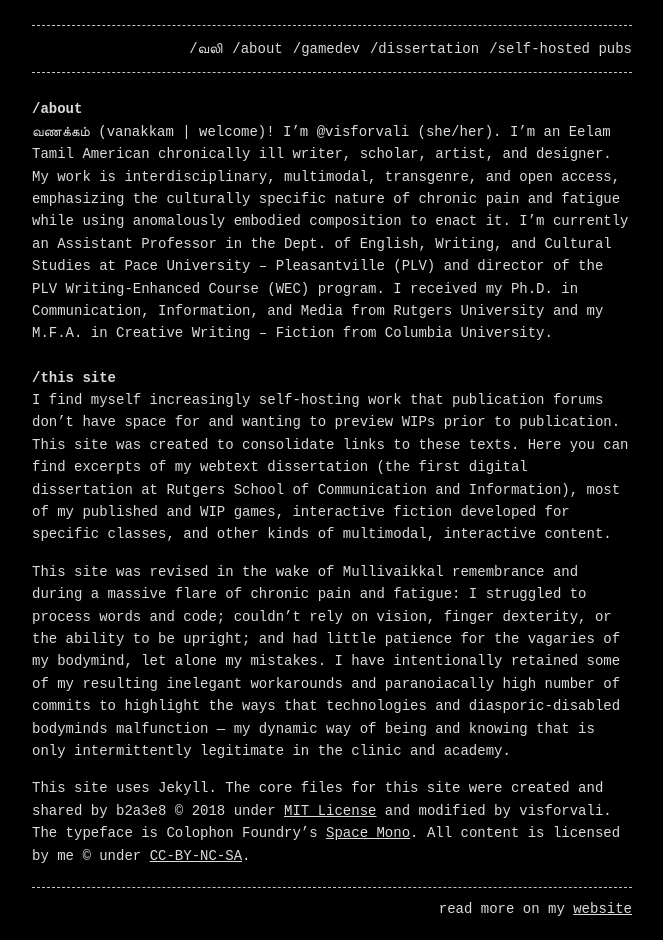
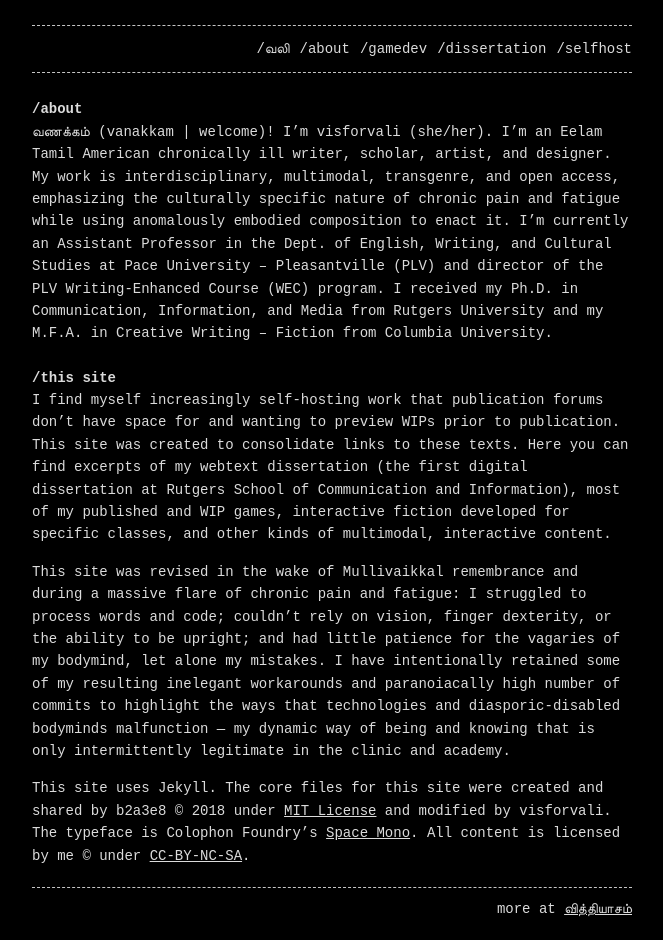
Before and after one commit to visforvali/visforvali.github.io, a Jekyll site: the page built from about.md, in a window 1280 px wide. Shown: the whole page, without its empty margins (308-971 px from the left). Built offline with Jekyll 4.4.1, drawn with Linux system fonts in a browser that asks for light colours.

Commit message:
Footer and about updates

```diff
--- a/_config.yml
+++ b/_config.yml
@@ -13,7 +13,7 @@ header_pages:
   - diss.md
   - pubs.md
 
-footer: 'read more on my <a href="https://vyshalimanivannan.com/">website</a>'
+footer: 'more at <a href="https://vyshalimanivannan.com/" target="_blank">வித்தியாசம்</a>'
 
 style: dark # dark (default) or light
 listen_for_clients_preferred_style: false # true or false (default)
--- a/about.md
+++ b/about.md
@@ -6,7 +6,7 @@ permalink: /about
 
 # /about
 
-<span lang="ta">வணக்கம் (vanakkam | welcome)</span>! I'm @visforvali (she/her). I'm an Eelam Tamil American chronically ill writer, scholar, artist, and designer. My work is interdisciplinary, multimodal, transgenre, and open access, emphasizing the culturally specific nature of chronic pain and fatigue while using anomalously embodied composition to enact it. I'm currently an Assistant Professor in the Dept. of English, Writing, and Cultural Studies at Pace University – Pleasantville (PLV) and director of the PLV Writing-Enhanced Course (WEC) program. I received my Ph.D. in Communication, Information, and Media from Rutgers University and my M.F.A. in Creative Writing – Fiction from Columbia University.
+<span lang="ta">வணக்கம் (vanakkam | welcome)</span>! I'm visforvali (she/her). I'm an Eelam Tamil American chronically ill writer, scholar, artist, and designer. My work is interdisciplinary, multimodal, transgenre, and open access, emphasizing the culturally specific nature of chronic pain and fatigue while using anomalously embodied composition to enact it. I'm currently an Assistant Professor in the Dept. of English, Writing, and Cultural Studies at Pace University – Pleasantville (PLV) and director of the PLV Writing-Enhanced Course (WEC) program. I received my Ph.D. in Communication, Information, and Media from Rutgers University and my M.F.A. in Creative Writing – Fiction from Columbia University.
 
 # /this site
 
--- a/pubs.md
+++ b/pubs.md
@@ -1,9 +1,9 @@
 ---
-title: /self-hosted pubs
+title: /selfhost
 layout: page
-permalink: /self-hosted pubs
+permalink: /selfhost
 ---
 
 # /selfhost
 
-A collection of links to webtexts published in journals that couldn't host them locally:
+Below is a collection of links to webtexts published in journals that couldn't host them locally, listed in reverse chronological order.
```
